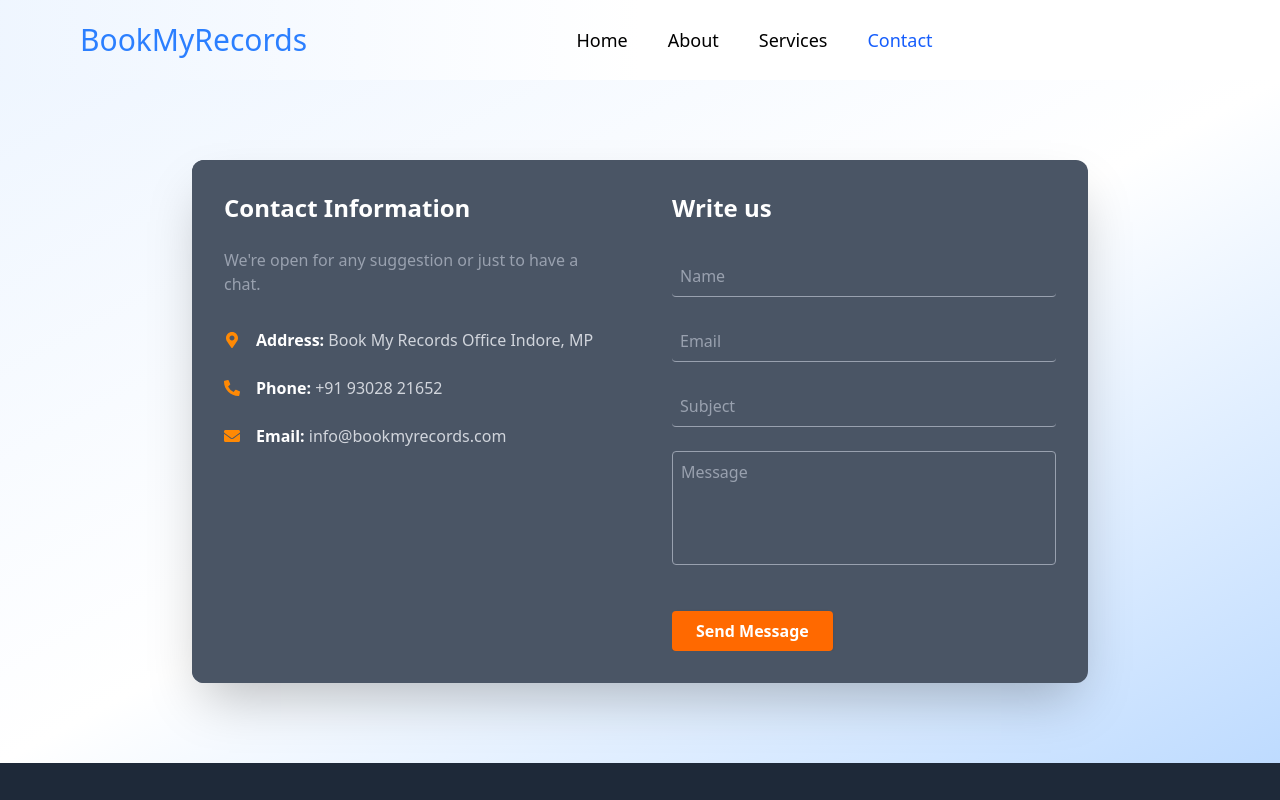
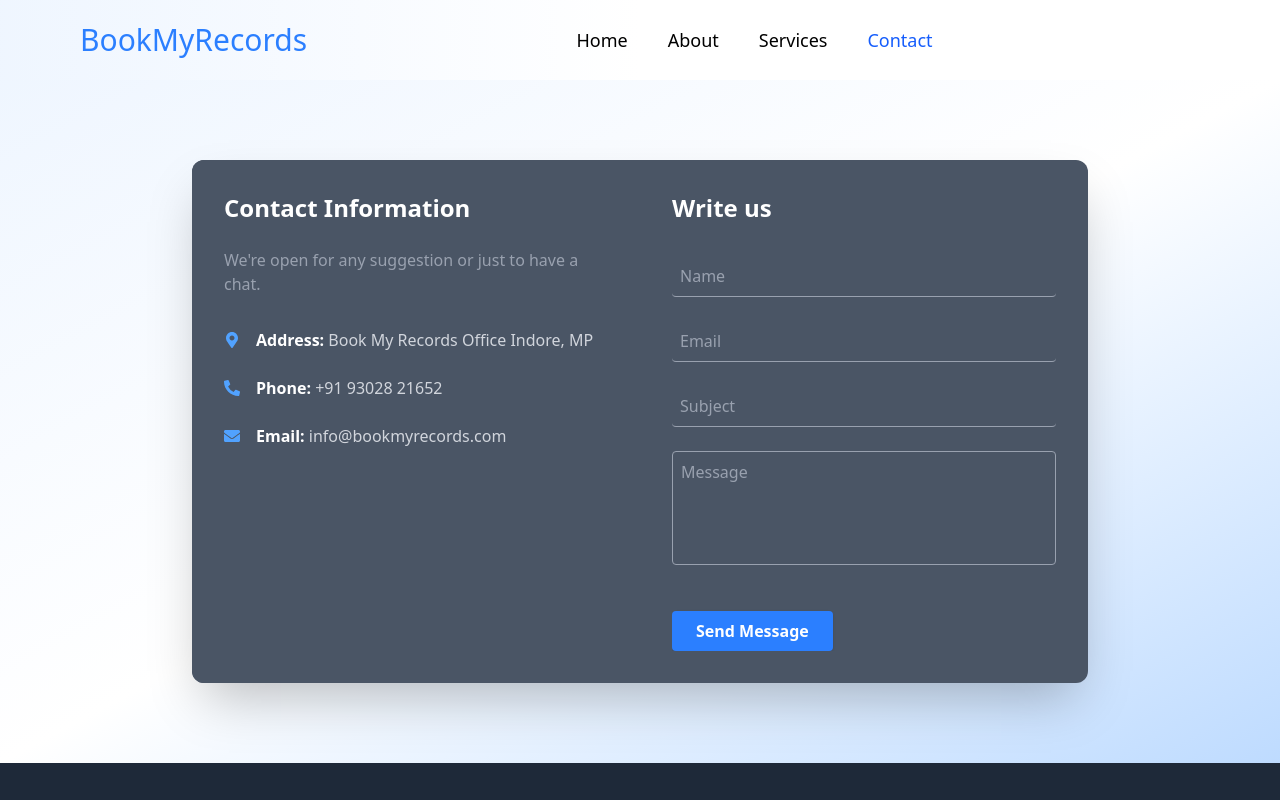
Before and after one commit to PawanPatidar110/BookMyRecords, a React (Vite) app: page /contactUs in a window 1280 px wide. Shown: the top 800 px of the page. Built offline with nearby package versions, Linux system fonts and the light colour scheme.

Commit message:
match the them and add the contact info

```diff
--- a/src/Pages/ContactUs.jsx
+++ b/src/Pages/ContactUs.jsx
@@ -140,7 +140,7 @@ const ContactUs = () => {
             </p>
             <ul className="space-y-6 text-gray-300">
               <li className="flex items-start gap-4">
-                <FaMapMarkerAlt className="text-orange-400 mt-1" />
+                <FaMapMarkerAlt className="text-blue-400 mt-1" />
                 <span>
                   <span className="font-semibold text-white">Address: </span>
                   Book My Records Office
@@ -148,13 +148,13 @@ const ContactUs = () => {
                 </span>
               </li>
               <li className="flex items-center gap-4">
-                <FaPhoneAlt className="text-orange-400" />
+                <FaPhoneAlt className="text-blue-400" />
                 <span>
                   <span className="font-semibold text-white">Phone:</span> +91 93028 21652
                 </span>
               </li>
               <li className="flex items-center gap-4">
-                <FaEnvelope className="text-orange-400" />
+                <FaEnvelope className="text-blue-400" />
                 <span>
                   <span className="font-semibold text-white">Email: </span>info@bookmyrecords.com
                 </span>
@@ -183,7 +183,7 @@ const ContactUs = () => {
                 name="name"
                 placeholder="Name"
                 required
-                className="w-full pl-2 rounded-sm bg-transparent border-b border-gray-400 text-gray-200 py-2 px-0 focus:outline-none focus:border-orange-500 placeholder-gray-400"
+                className="w-full pl-2 rounded-sm bg-transparent border-b border-gray-400 text-gray-200 py-2 px-0 focus:outline-none focus:border-blue-500 placeholder-gray-400"
               />
             </div>
             <div>
@@ -192,7 +192,7 @@ const ContactUs = () => {
                 name="email"
                 placeholder="Email"
                 required
-                className="w-full pl-2 rounded-sm bg-transparent border-b border-gray-400 text-gray-200 py-2 px-0 focus:outline-none focus:border-orange-500 placeholder-gray-400"
+                className="w-full pl-2 rounded-sm bg-transparent border-b border-gray-400 text-gray-200 py-2 px-0 focus:outline-none focus:border-blue-500 placeholder-gray-400"
               />
             </div>
             <div>
@@ -201,7 +201,7 @@ const ContactUs = () => {
                 name="subject"
                 placeholder="Subject"
                 required
-                className="w-full pl-2 rounded-sm bg-transparent border-b border-gray-400 text-gray-200 py-2 px-0 focus:outline-none focus:border-orange-500 placeholder-gray-400"
+                className="w-full pl-2 rounded-sm bg-transparent border-b border-gray-400 text-gray-200 py-2 px-0 focus:outline-none focus:border-blue-500 placeholder-gray-400"
               />
             </div>
             <div>
@@ -210,13 +210,13 @@ const ContactUs = () => {
                 placeholder="Message"
                 rows={4}
                 required
-                className="w-full pl-2 bg-transparent rounded-sm border border-gray-400 text-gray-200 py-2 px-0 focus:outline-none focus:border-orange-500 placeholder-gray-400 resize-none"
+                className="w-full pl-2 bg-transparent rounded-sm border border-gray-400 text-gray-200 py-2 px-0 focus:outline-none focus:border-blue-500 placeholder-gray-400 resize-none"
               />
             </div>
             <div>
               <button
                 type="submit"
-                className="bg-orange-500 hover:bg-orange-600 hover:cursor-pointer text-white font-semibold px-6 py-2 rounded shadow mt-4 transition-colors duration-200"
+                className="bg-blue-500 hover:bg-blue-600 hover:cursor-pointer text-white font-semibold px-6 py-2 rounded shadow mt-4 transition-colors duration-200"
               >
                 Send Message
               </button>
```
